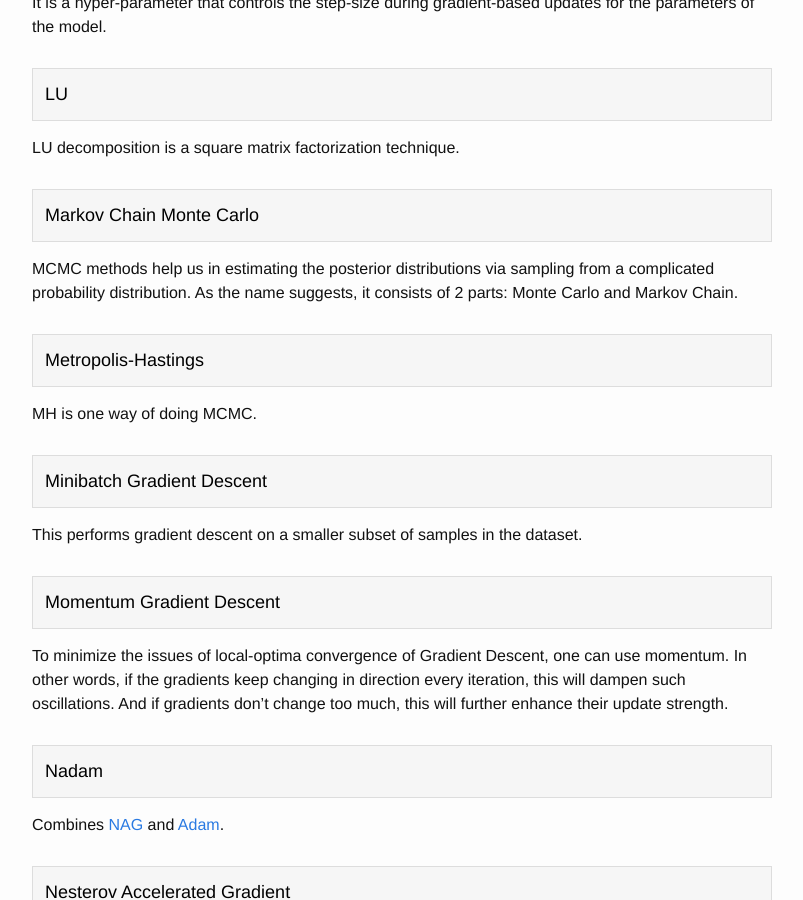
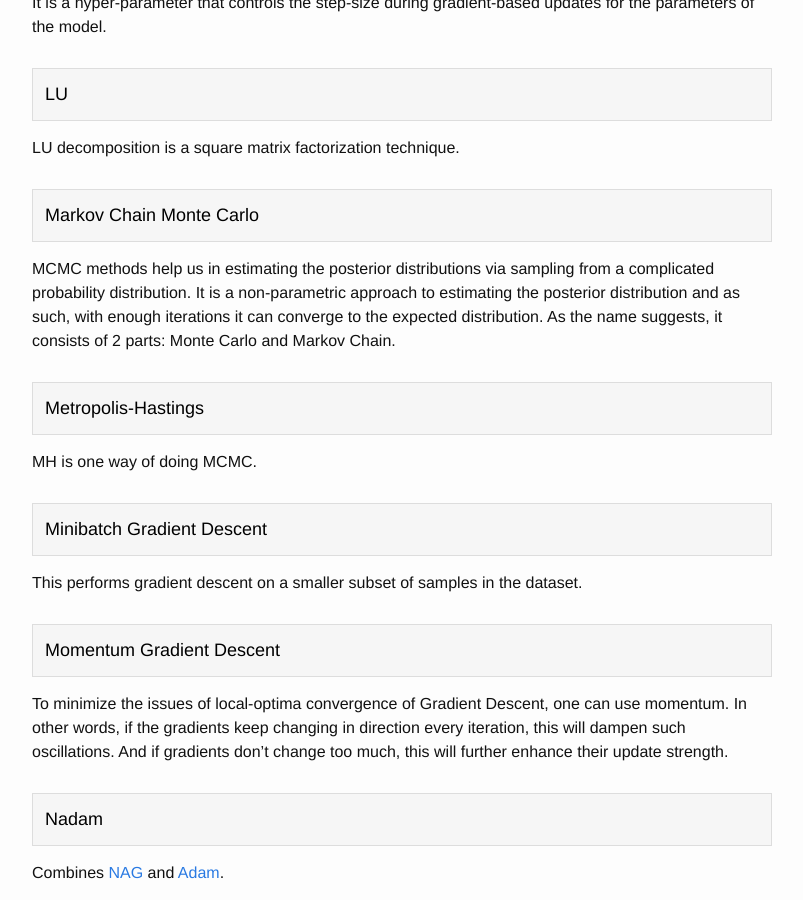
Before and after one commit to teju85/ml-glossary, a Jekyll site: the page built from src/index.md, in a window 1280 px wide and 900 px high, scrolled down 3726 px. Shown: the whole window, without its empty margins (238-1041 px from the left). Built offline with Jekyll 4.4.1, drawn with Linux system fonts in a browser that asks for light colours; some of the changed text lies outside the part shown.

Commit message:
updates to mcmc and vi

```diff
--- a/src/_posts/2018-01-01-markov-chain-monte-carlo.md
+++ b/src/_posts/2018-01-01-markov-chain-monte-carlo.md
@@ -5,8 +5,10 @@
 aka: MCMC
 ---
 MCMC methods help us in estimating the posterior distributions via sampling
-from a complicated probability distribution. As the name suggests, it consists
-of 2 parts: Monte Carlo and Markov Chain.
+from a complicated probability distribution. It is a non-parametric approach
+to estimating the posterior distribution and as such, with enough iterations it
+can converge to the expected distribution. As the name suggests, it consists of
+2 parts: Monte Carlo and Markov Chain.
 
 Monte Carlo: a technique to randomly sample a distribution to help approximate
 the desired quantity. Example: calculating the value of $$\pi$$.
--- a/src/_posts/2018-01-01-variational-inference.md
+++ b/src/_posts/2018-01-01-variational-inference.md
@@ -5,7 +5,9 @@
 aka: variational bayesian methods
 seealso: evidence-lower-bound
 ---
-VI another form of approximating the posterior distribution (or likelihood).
+VI another form of approximating the posterior distribution (or likelihood),
+but using a parametric distribution. Thus, it is computationally simpler but
+causes errors to linger around in the approximated final distribution.
 
 VI starts by approximating the true posterior $$P(Z | X)$$ with a simpler
 distribution $$Q(Z)$$ (eg: Gaussian) and then try to make this approximation
```
